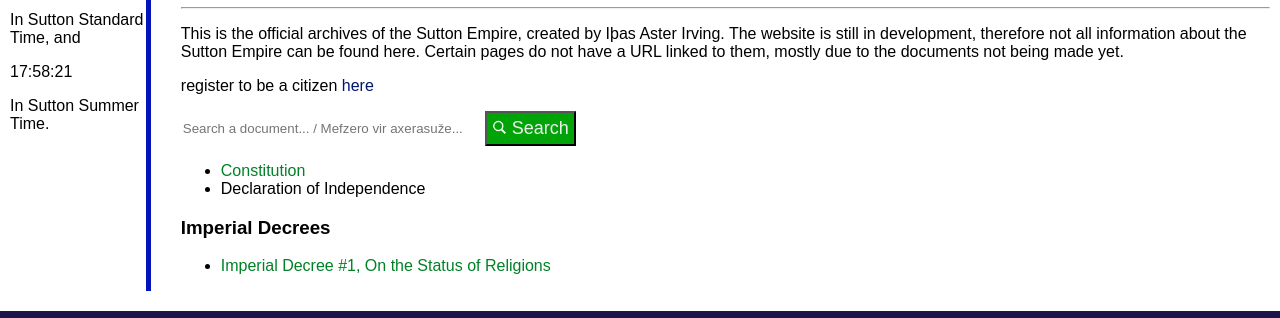
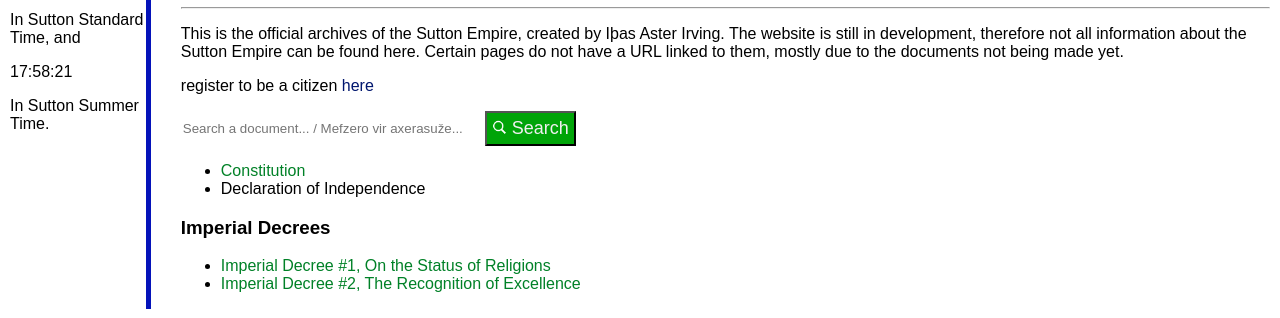
Before and after one commit to bionik-aster/sutton, a website: page index.html in a window 1280 px wide. Shown: the part 534-852 px from the top of the page. Drawn offline with Linux system fonts and the light colour scheme.

Commit message:
imperial decree 2

```diff
--- a/index.html
+++ b/index.html
@@ -60,6 +60,7 @@
               <h3>Imperial Decrees</h3>
               <ul>
                 <li><a href="archive/ID 1.pdf">Imperial Decree #1, On the Status of Religions</a></li>
+                <li><a href="archive/ID 2.pdf">Imperial Decree #2, The Recognition of Excellence</a></li>
               </ul>
               <p id="noResults" style="display:none; color: red;">No results match your search.</p>
             </div>
```
Also changed, not shown: 2 other files.
